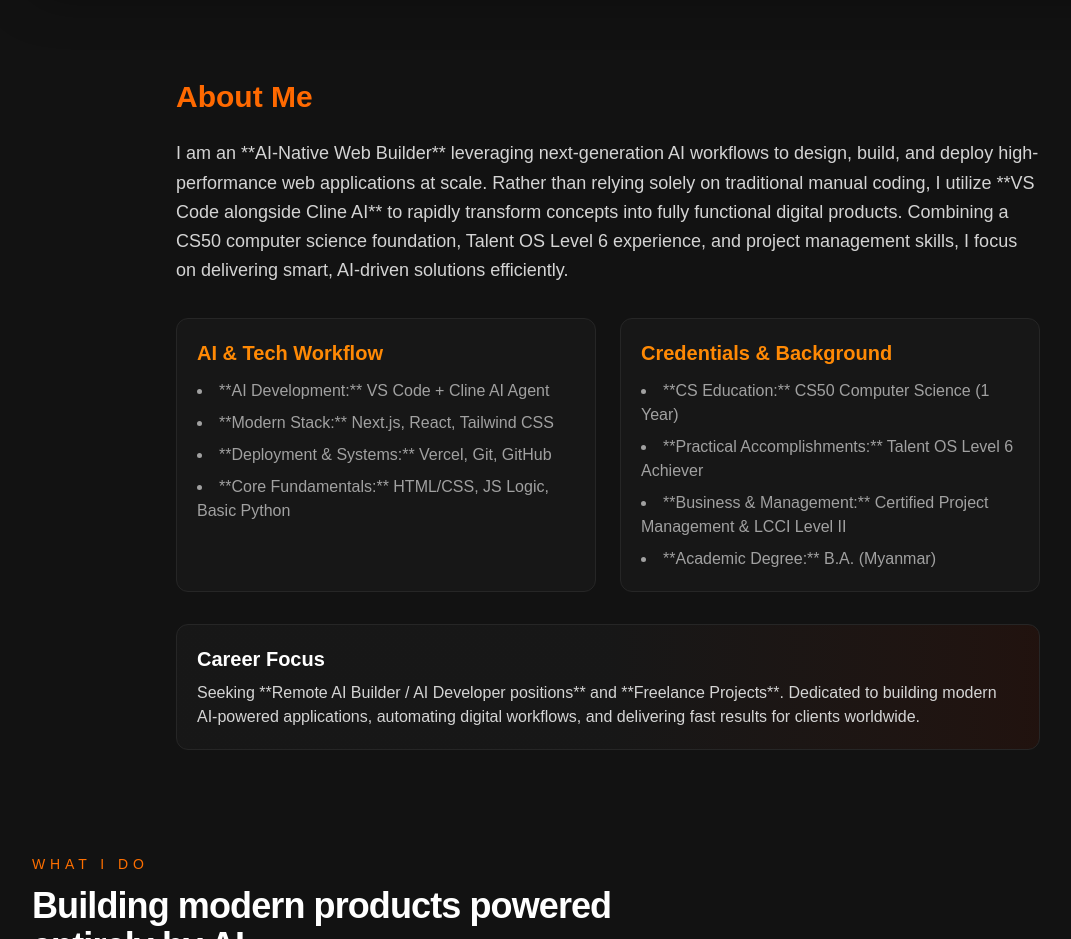
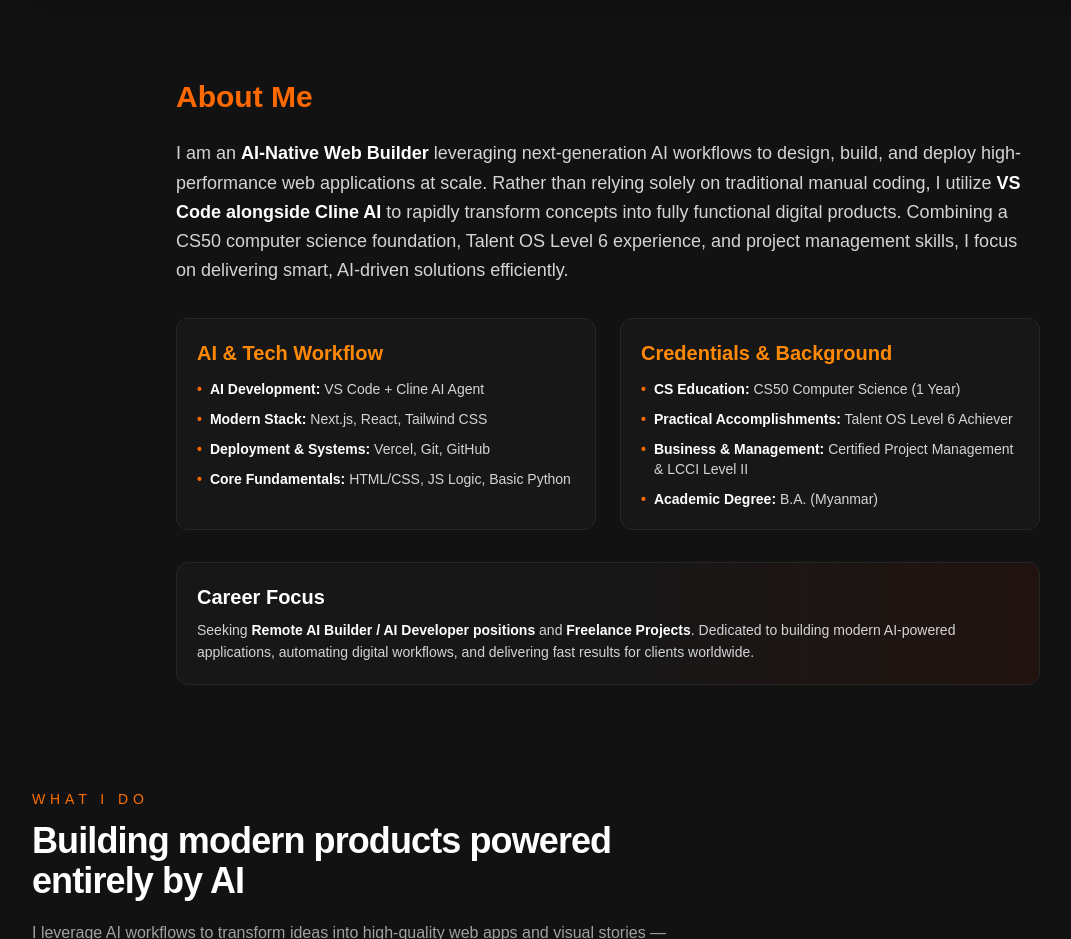
Before and after one commit to mrhlaingdev/MR-HLAING-PORTFOLIO, a Next.js app: page / in a window 1280 px wide. Shown: the part 800-1739 px from the top of the page, without its empty margins (32-1103 px from the left). Built offline with nearby package versions, Linux system fonts and the light colour scheme.

Commit message:
Fix UI bold text styling in About section

```diff
--- a/src/sections/AboutMe.jsx
+++ b/src/sections/AboutMe.jsx
@@ -11,7 +11,7 @@ const AboutMe = () => {
 
         {/* Bio Paragraph */}
         <p className="text-neutral-300 text-lg leading-relaxed mb-8">
-          I am an **AI-Native Web Builder** leveraging next-generation AI workflows to design, build, and deploy high-performance web applications at scale. Rather than relying solely on traditional manual coding, I utilize **VS Code alongside Cline AI** to rapidly transform concepts into fully functional digital products. Combining a CS50 computer science foundation, Talent OS Level 6 experience, and project management skills, I focus on delivering smart, AI-driven solutions efficiently.
+          I am an <strong className="text-white font-semibold">AI-Native Web Builder</strong> leveraging next-generation AI workflows to design, build, and deploy high-performance web applications at scale. Rather than relying solely on traditional manual coding, I utilize <strong className="text-white font-semibold">VS Code alongside Cline AI</strong> to rapidly transform concepts into fully functional digital products. Combining a CS50 computer science foundation, Talent OS Level 6 experience, and project management skills, I focus on delivering smart, AI-driven solutions efficiently.
         </p>
 
         {/* Core Strengths Grid */}
@@ -20,11 +20,23 @@ const AboutMe = () => {
             <h3 className="text-xl font-semibold mb-3 text-orange-400">
               AI & Tech Workflow
             </h3>
-            <ul className="list-disc list-inside text-neutral-400 space-y-2">
-              <li>**AI Development:** VS Code + Cline AI Agent</li>
-              <li>**Modern Stack:** Next.js, React, Tailwind CSS</li>
-              <li>**Deployment & Systems:** Vercel, Git, GitHub</li>
-              <li>**Core Fundamentals:** HTML/CSS, JS Logic, Basic Python</li>
+            <ul className="space-y-2.5 text-neutral-300 text-sm">
+              <li className="flex items-start gap-2">
+                <span className="text-orange-500 font-bold">•</span>
+                <span><strong className="text-white">AI Development:</strong> VS Code + Cline AI Agent</span>
+              </li>
+              <li className="flex items-start gap-2">
+                <span className="text-orange-500 font-bold">•</span>
+                <span><strong className="text-white">Modern Stack:</strong> Next.js, React, Tailwind CSS</span>
+              </li>
+              <li className="flex items-start gap-2">
+                <span className="text-orange-500 font-bold">•</span>
+                <span><strong className="text-white">Deployment & Systems:</strong> Vercel, Git, GitHub</span>
+              </li>
+              <li className="flex items-start gap-2">
+                <span className="text-orange-500 font-bold">•</span>
+                <span><strong className="text-white">Core Fundamentals:</strong> HTML/CSS, JS Logic, Basic Python</span>
+              </li>
             </ul>
           </div>
 
@@ -32,11 +44,23 @@ const AboutMe = () => {
             <h3 className="text-xl font-semibold mb-3 text-orange-400">
               Credentials & Background
             </h3>
-            <ul className="list-disc list-inside text-neutral-400 space-y-2">
-              <li>**CS Education:** CS50 Computer Science (1 Year)</li>
-              <li>**Practical Accomplishments:** Talent OS Level 6 Achiever</li>
-              <li>**Business & Management:** Certified Project Management & LCCI Level II</li>
-              <li>**Academic Degree:** B.A. (Myanmar)</li>
+            <ul className="space-y-2.5 text-neutral-300 text-sm">
+              <li className="flex items-start gap-2">
+                <span className="text-orange-500 font-bold">•</span>
+                <span><strong className="text-white">CS Education:</strong> CS50 Computer Science (1 Year)</span>
+              </li>
+              <li className="flex items-start gap-2">
+                <span className="text-orange-500 font-bold">•</span>
+                <span><strong className="text-white">Practical Accomplishments:</strong> Talent OS Level 6 Achiever</span>
+              </li>
+              <li className="flex items-start gap-2">
+                <span className="text-orange-500 font-bold">•</span>
+                <span><strong className="text-white">Business & Management:</strong> Certified Project Management & LCCI Level II</span>
+              </li>
+              <li className="flex items-start gap-2">
+                <span className="text-orange-500 font-bold">•</span>
+                <span><strong className="text-white">Academic Degree:</strong> B.A. (Myanmar)</span>
+              </li>
             </ul>
           </div>
         </div>
@@ -46,8 +70,8 @@ const AboutMe = () => {
           <h3 className="text-xl font-semibold mb-2 text-white">
             Career Focus
           </h3>
-          <p className="text-neutral-300">
-            Seeking **Remote AI Builder / AI Developer positions** and **Freelance Projects**. Dedicated to building modern AI-powered applications, automating digital workflows, and delivering fast results for clients worldwide.
+          <p className="text-neutral-300 text-sm leading-relaxed">
+            Seeking <strong className="text-white">Remote AI Builder / AI Developer positions</strong> and <strong className="text-white">Freelance Projects</strong>. Dedicated to building modern AI-powered applications, automating digital workflows, and delivering fast results for clients worldwide.
           </p>
         </div>
       </div>
```
